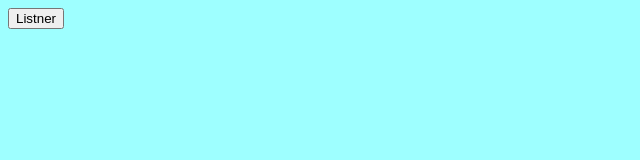
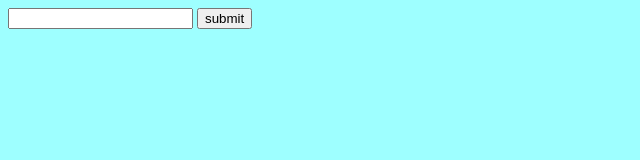
Before and after one commit to vishal-khilari/javaScript, a plain HTML site: page index.html in a window 1280 px wide. Shown: the whole page, without its empty margins (0-640 px from the left). Drawn offline with Linux system fonts and the light colour scheme.

Commit message:
Geting the input from form.

```diff
--- a/app.js
+++ b/app.js
@@ -1,6 +1,10 @@
-const onevent = document.querySelector(".onevent");
 function print() {
   console.log("Hello World");
 }
+const form = document.querySelector("form");
+const input = document.querySelector("input");
 
-addEventListener("click", print);
+form.addEventListener("submit", (event) => {
+  event.preventDefault();
+  console.log(input.value);
+});
--- a/index.html
+++ b/index.html
@@ -7,7 +7,10 @@
     <link rel="stylesheet" href="style.css" />
   </head>
   <body>
-    <button class="onevent">Listner</button>
+    <form>
+      <input type="text" />
+      <input type="submit" value="submit" />
+    </form>
     <script src="app.js"></script>
   </body>
 </html>
```
